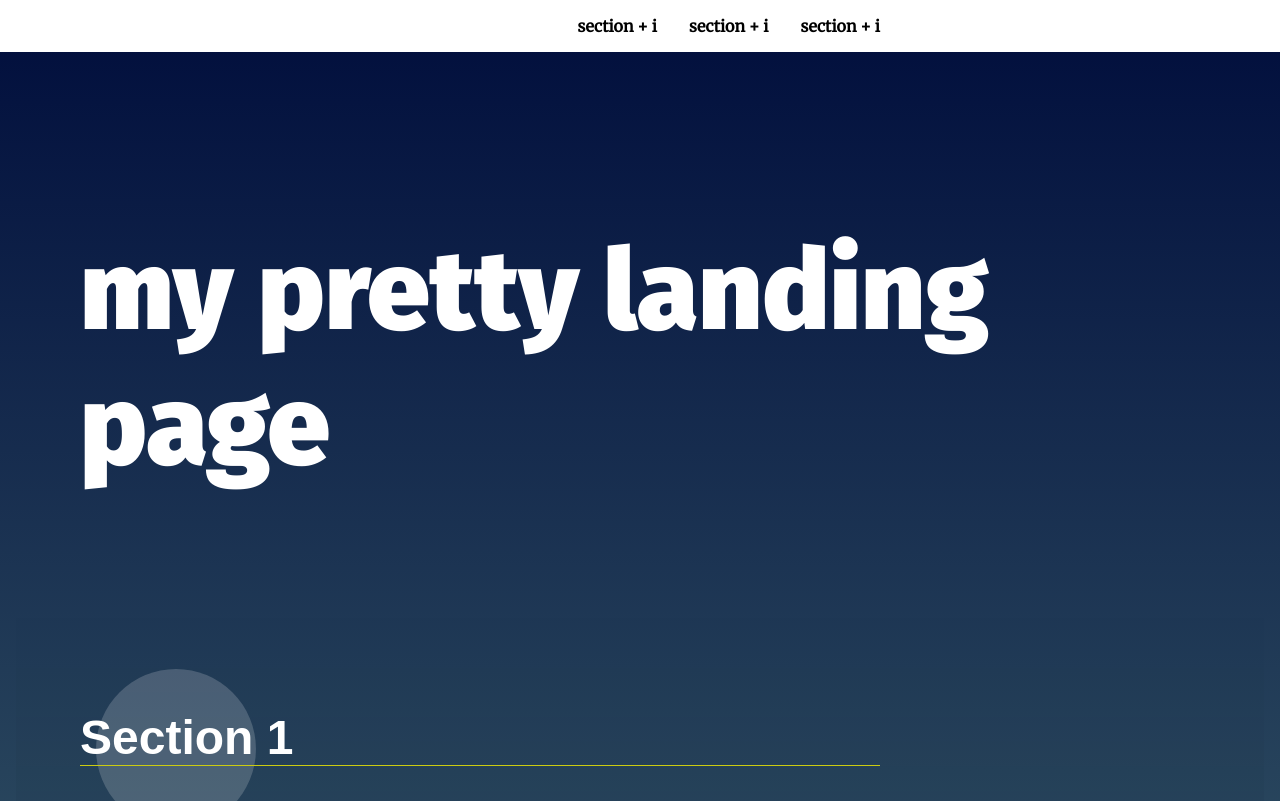
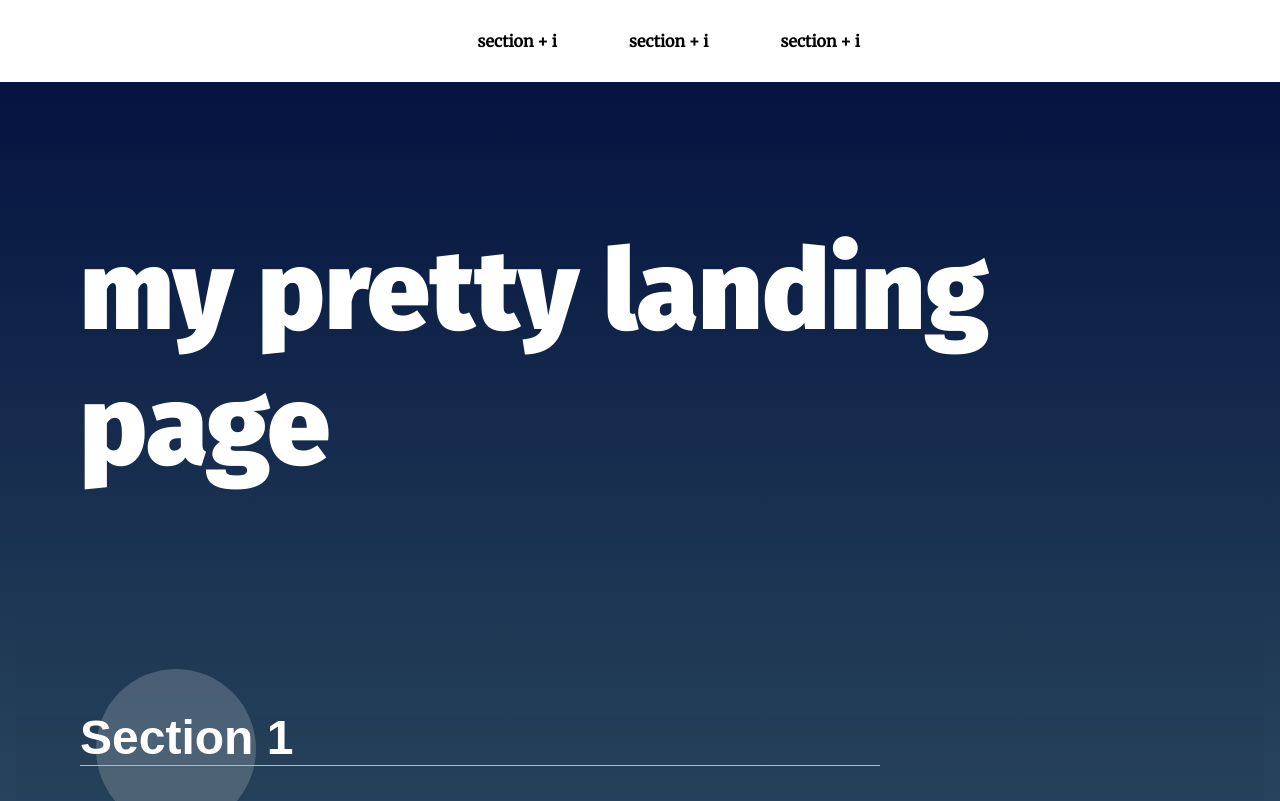
Before and after one commit to MuhammadRabi/FWD-projects, a plain HTML site: page landing-page/index.html in a window 1280 px wide. Shown: the top 801 px of the page. Drawn offline with Linux system fonts and the light colour scheme.

Commit message:
Update styles.css

```diff
--- a/landing-page/css/styles.css
+++ b/landing-page/css/styles.css
@@ -82,8 +82,9 @@ section {
 
 .navbar__menu li {
   display: inline-block;
-  /*margin: 15px 0;
-  padding: 0 20px;*/
+  margin: 15px 0;
+  cursor: pointer;
+  padding: 0 20px;
   color: rgb(80, 78, 78);
   transition: 0.5s ease-in-out;
 }
```
